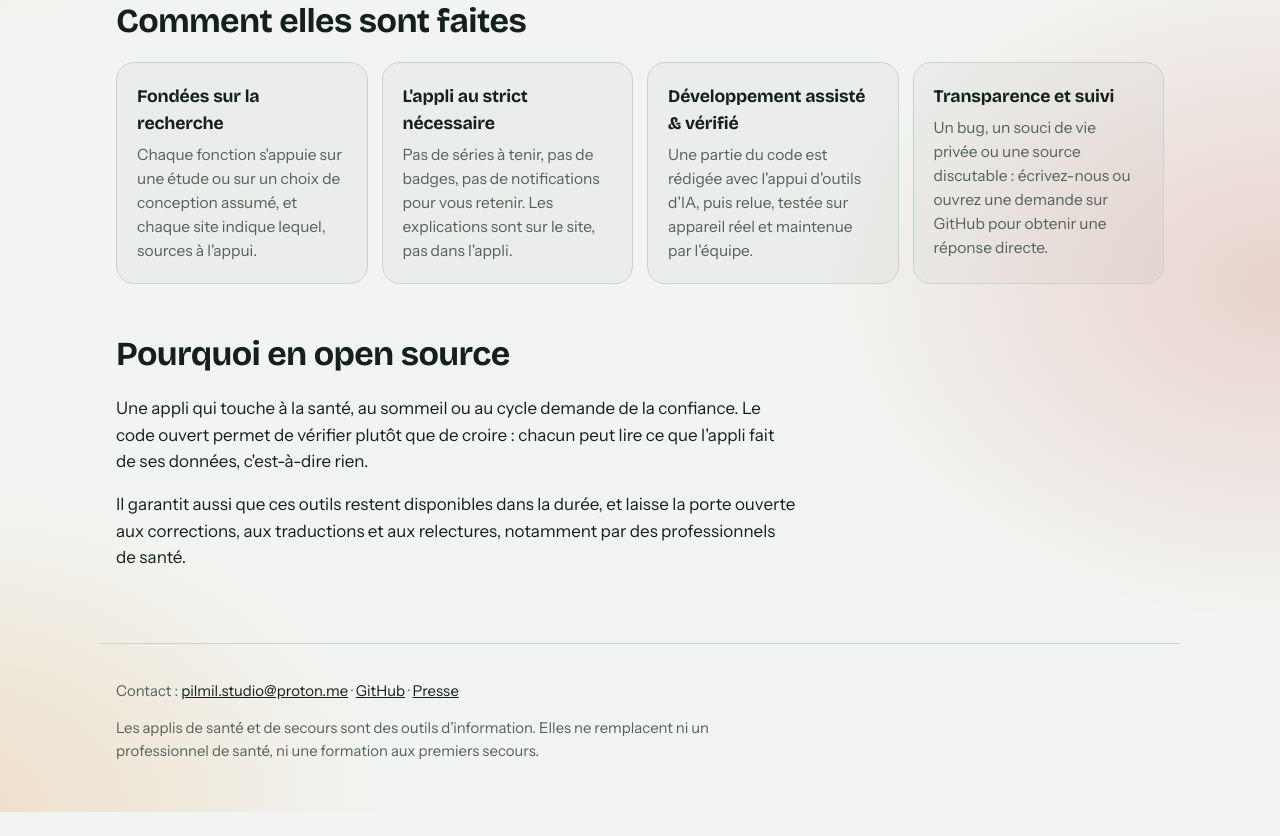
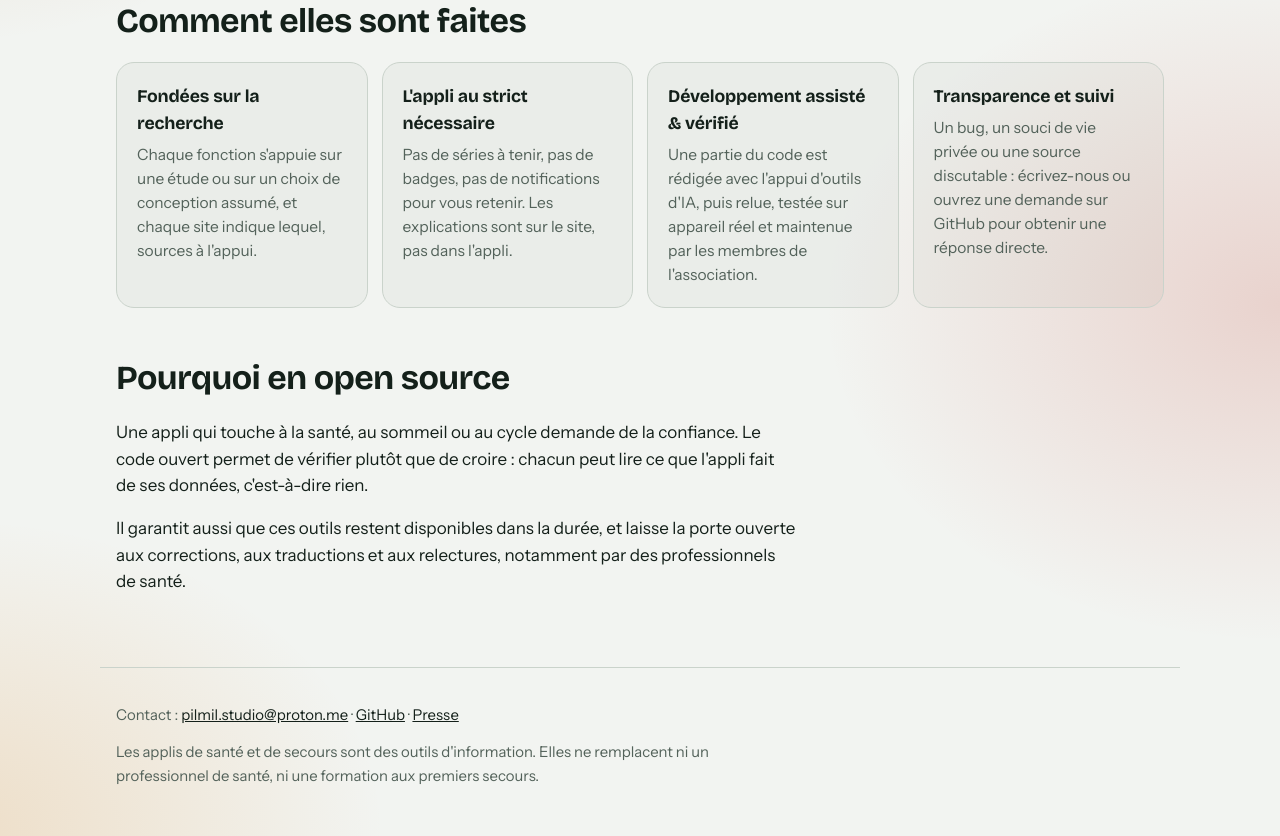
Before and after one commit to Pilmil-Studio/Pilmil-Studio.github.io, a plain HTML site: page index.html in a window 1280 px wide. Shown: the part 2483-3319 px from the top of the page. Before the commit the page ends 3295 px from the top, so only its background shows below. Drawn offline with Linux system fonts and the light colour scheme.

Commit message:
Accueils : code maintenu par les membres de l'association

```diff
--- a/index.html
+++ b/index.html
@@ -264,7 +264,7 @@
     <ul class="principles">
       <li><h3>Fondées sur la recherche</h3><p>Chaque fonction s'appuie sur une étude ou sur un choix de conception assumé, et chaque site indique lequel, sources à l'appui.</p></li>
       <li><h3>L'appli au strict nécessaire</h3><p>Pas de séries à tenir, pas de badges, pas de notifications pour vous retenir. Les explications sont sur le site, pas dans l'appli.</p></li>
-      <li><h3>Développement assisté &amp; vérifié</h3><p>Une partie du code est rédigée avec l'appui d'outils d'IA, puis relue, testée sur appareil réel et maintenue par l'équipe.</p></li>
+      <li><h3>Développement assisté &amp; vérifié</h3><p>Une partie du code est rédigée avec l'appui d'outils d'IA, puis relue, testée sur appareil réel et maintenue par les membres de l'association.</p></li>
       <li><h3>Transparence et suivi</h3><p>Un bug, un souci de vie privée ou une source discutable : écrivez-nous ou ouvrez une demande sur GitHub pour obtenir une réponse directe.</p></li>
     </ul>
 
```
Also changed, not shown: en/index.html (+1 -1 lines).
